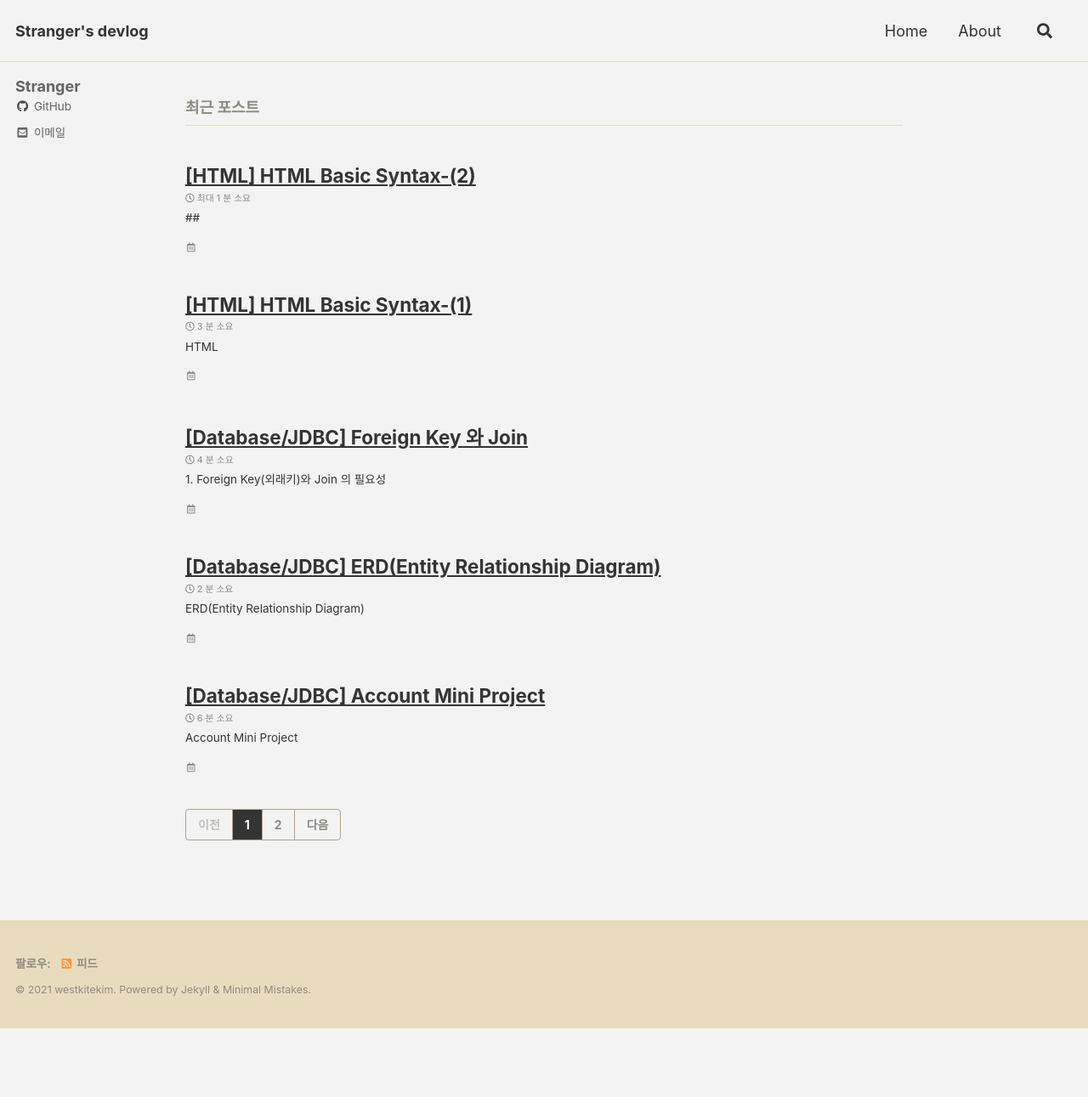
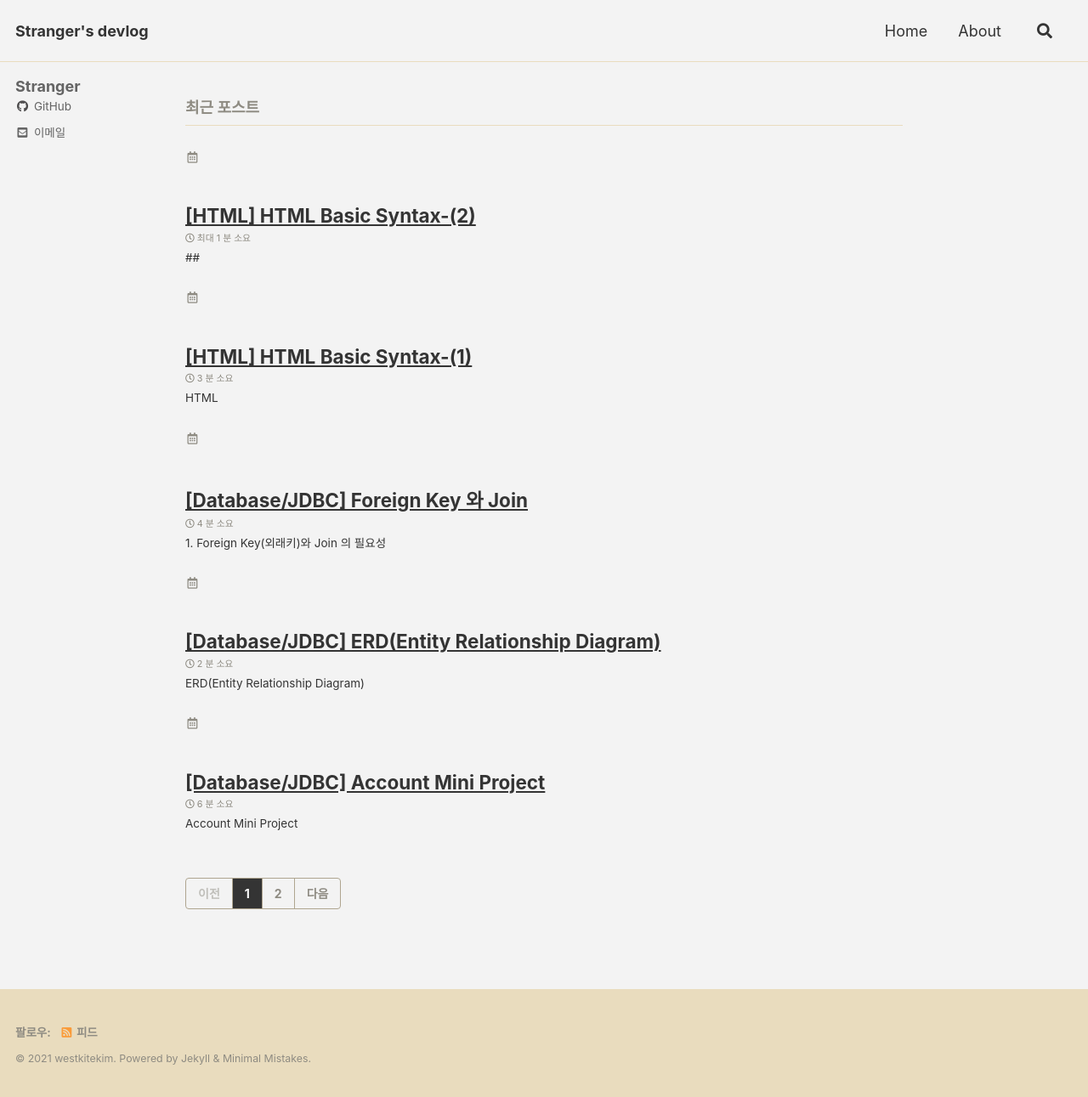
Before and after one commit to westkitekim/westkitekim.github.io, a Jekyll site: the page built from index.html, in a window 1280 px wide. Shown: the whole page at 85% size. Built offline with Jekyll 4.4.1, drawn with Linux system fonts in a browser that asks for light colours; cached includes are drawn as plain includes; the list of posts is cut into pages by our own code; before the commit the page ends 1210 px from its top, so only the background shows below that.

Commit message:
글 커밋날짜 archive-single.html 수정

```diff
--- a/_includes/archive-single.html
+++ b/_includes/archive-single.html
@@ -9,6 +9,17 @@
 {% else %}
   {% assign title = post.title %}
 {% endif %}
+
+<!--
+    devinlife comments :
+        아키이브 싱글 페이지(ex. 카테고리)에 각 포스트 제목 밑에 Updated 시간 표기
+        기존에는 read_time이 표기. read_time -> date 변경
+    -->
+    <!-- if와 endif의 처음 \%는 %로 수정하고 복붙하기!-->
+    {% if post.date %}
+      <p class="page__meta"><i class="far fa-fw fa-calendar-alt" aria-hidden="true"></i> </p>
+    {% endif %}
+    <!-- 여기까지 복붙-->
 
 <div class="{{ include.type | default: 'list' }}__item">
   <article class="archive__item" itemscope itemtype="https://schema.org/CreativeWork">
@@ -27,16 +38,5 @@
     {% include page__meta.html type=include.type %}
     {% if post.excerpt %}<p class="archive__item-excerpt" itemprop="description">{{ post.excerpt | markdownify | strip_html | truncate: 160 }}</p>{% endif %}
 
-    <!--
-    devinlife comments :
-        아키이브 싱글 페이지(ex. 카테고리)에 각 포스트 제목 밑에 Updated 시간 표기
-        기존에는 read_time이 표기. read_time -> date 변경
-    -->
-    <!-- if와 endif의 처음 \%는 %로 수정하고 복붙하기!-->
-    {% if post.date %}
-      <p class="page__meta"><i class="far fa-fw fa-calendar-alt" aria-hidden="true"></i> </p>
-    {% endif %}
-    <!-- 여기까지 복붙-->
-
   </article>
 </div>
```
